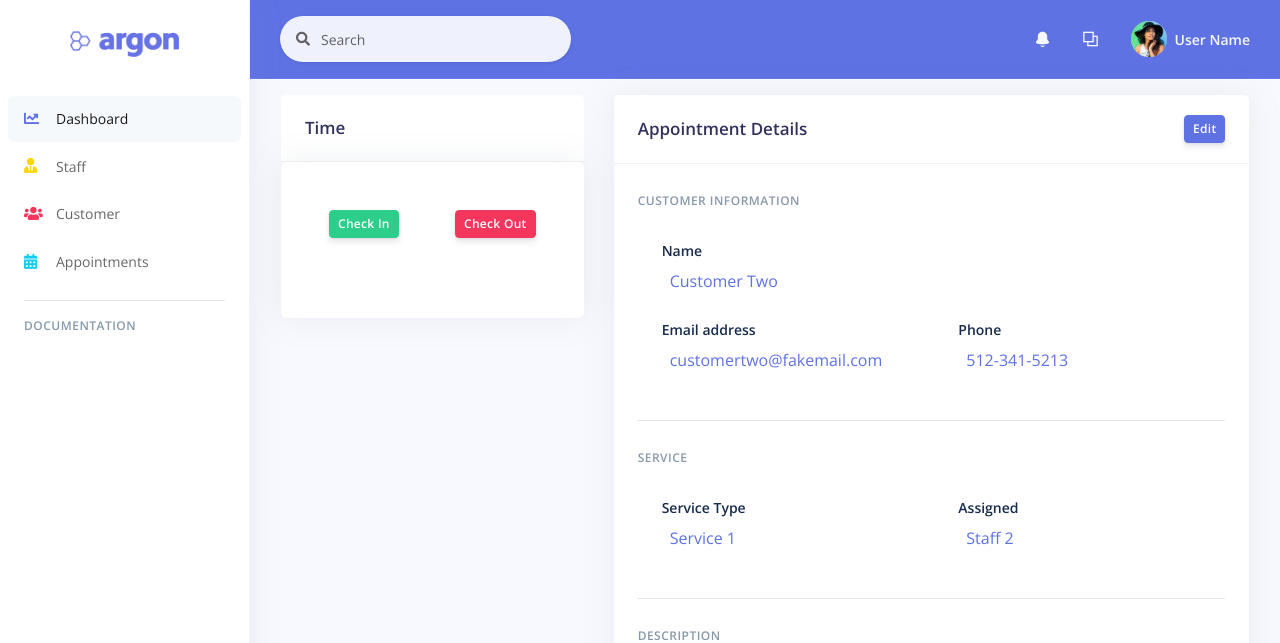
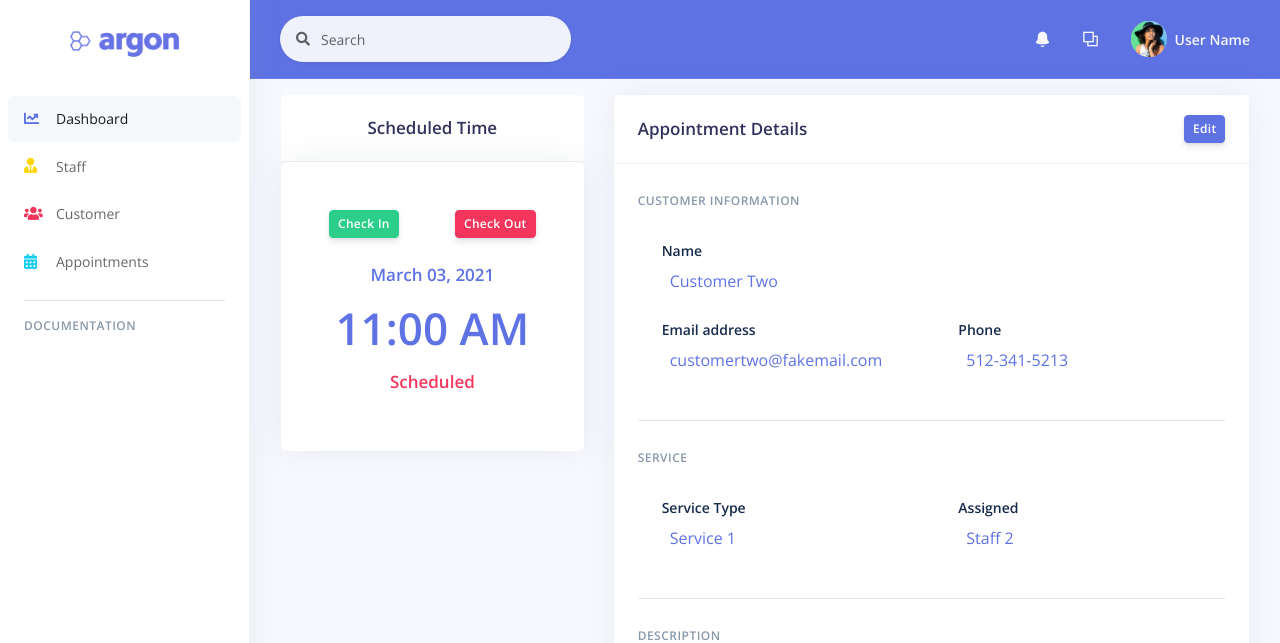
Before and after one commit to hbuiOnline/AMS, a Django app: page /appointment/3 in a window 1280 px wide. Shown: the top 643 px of the page. Run offline with Django 3.2, Linux system fonts and the light colour scheme; data comes from the database, SQL or seed files in the repository; both versions use the stored data as it was after the commit; some libraries are stand-ins or nearby versions.

Commit message:
Edit tables + Finished Datetime Input

```diff
--- a/app/forms.py
+++ b/app/forms.py
@@ -6,10 +6,11 @@ class AppointmentForm(ModelForm):
     class Meta:
         model = Appointment
         # fields = '__all__'
-        fields = ['customer', 'assigned', 'service', 'note']
+        fields = ['customer', 'date', 'time', 'assigned', 'service', 'note']
 
         widgets = {
-            # 'datetime': forms.DateTimeInput(attrs={'class': 'form-control'}),
+            'date': forms.DateInput(attrs={'class':'form-control'}),
+            'time': forms.Select(attrs={'class': 'form-control'}),
             'assigned': forms.Select(attrs={'class': 'form-control'}),
             'customer': forms.Select(attrs={'class': 'form-control'}),
             'service': forms.Select(attrs={'class': 'form-control'}),
--- a/app/models.py
+++ b/app/models.py
@@ -1,4 +1,5 @@
 from django.db import models
+from datetime import datetime, date
 
 # Create your models here.
 # Create class that represent our database
@@ -7,7 +8,7 @@ class Customer(models.Model):
     name = models.CharField(max_length=200, null=True) #null=true will let insert into table without filling out all the fields
     phone = models.CharField(max_length=200, null=True)
     email = models.CharField(max_length=200, null=True)
-    date_created = models.DateTimeField(auto_now_add=True) #Auto create/insert time whenever there is created instance in the Customer table
+    date_created = models.DateTimeField(auto_now_add=True) #Auto create/insert time whenever there is created instance in the Customer table, auto_now: for update, auto_now_add: for create
 
     def __str__(self):
         return self.name
@@ -39,7 +40,20 @@ class Appointment(models.Model):
         ('Completed', 'Completed'),
     )
 
-    # datetime =
+    TIME = (
+        ('9:00 AM', '9:00 AM'),
+        ('10:00 AM', '10:00 AM'),
+        ('11:00 AM', '11:00 AM'),
+        ('12:00 PM', '12:00 PM'),
+        ('1:00 PM', '1:00 PM'),
+        ('2:00 PM', '2:00 PM'),
+        ('3:00 PM', '3:00 PM'),
+        ('4:00 PM', '4:00 PM'),
+    )
+
+    date_created = models.DateTimeField(auto_now_add=True)
+    date = models.DateTimeField(auto_now=False, auto_now_add=False)
+    time = models.CharField(max_length=10, choices=TIME)
     assigned = models.ForeignKey(Staff, null=True, on_delete=models.SET_NULL)
     customer = models.ForeignKey(Customer, null=True, on_delete=models.SET_NULL)
     service = models.ForeignKey(Service, null=True, on_delete=models.SET_NULL)
--- a/app/templates/app/appmt_form.html
+++ b/app/templates/app/appmt_form.html
@@ -29,8 +29,4 @@
 </div>
 
 
-
-
-
-
 {% endblock %}
--- a/app/templates/app/appointment.html
+++ b/app/templates/app/appointment.html
@@ -5,20 +5,34 @@
 
 <div class="row m-3">
     <div class="col-md-4">
-        <div class="card-header text-left">
-            <h3 class="mb-0">Time</h3>
+        <div class="card-header text-center">
+            <h3 class="mb-0">Scheduled Time</h3>
         </div>
         <div class="card card-body">
           <div class="card-header text-center border-0 pt-8 pt-md-4 pb-0 pb-md-4">
             <div class="d-flex justify-content-between">
-              <a href="#" class="btn btn-sm btn-success  mr-4 ">Check In</a>
+              <a href="#" class="btn btn-sm btn-success mr-4 ">Check In</a>
               <a href="#" class="btn btn-sm btn-danger float-right">Check Out</a>
             </div>
           </div>
           <div class="card-body pt-0">
             <div class="text-center">
+              <h3 class="display-5 text-primary">{{appointment.date|date:"F d, Y"}}</h3>
+             </div>
+            <div class="text-center">
              <h1 class="display-2 text-primary">{{appointment.time}}</h1>
             </div>
+
+            <div class="text-center">
+              {% if appointment.status == 'Scheduled' %}
+              <h3 class="display-5 text-danger">{{appointment.status}}</h3>
+              {% elif appointment.status == 'Pending' %}
+              <h3 class="display-5 text-success">{{appointment.status}}</h3>
+              {% elif appointment.status == 'Completed' %}
+              <h3 class="display-5 text-primary">{{appointment.status}}</h3>
+              {% endif %}
+            </div>
+
           </div>
         </div>
       </div>
--- a/app/templates/app/customer.html
+++ b/app/templates/app/customer.html
@@ -83,7 +83,6 @@
                                   <span class="d-none d-md-block">Create</span>
                                   <span class="d-md-none">M</span>
                                 </a>
-
                             </ul>
                           </div>
                     </div>
@@ -121,7 +120,7 @@
                                 <td>
                                   <span class="badge badge-dot mr-4">
                                     <i class="bg-warning"></i>
-                                    <span class="status"></span>
+                                    <span class="status">{{appointment.time}}</span>
                                   </span>
                                 </td>
                                 <td><i class="fas fa-arrow-up text-success mr-3"></i>{{appointment.assigned}}</td>
--- a/app/templates/app/main.html
+++ b/app/templates/app/main.html
@@ -26,6 +26,11 @@ within the page  -->
 
     <!-- Custom styles for this page -->
     <link href="{% static '/vendor/datatables/dataTables.bootstrap4.min.css' %}" rel="stylesheet">
+
+
+    <!-- XDSoft DateTimePicker -->
+  <link rel="stylesheet" href="https://cdnjs.cloudflare.com/ajax/libs/jquery-datetimepicker/2.5.20/jquery.datetimepicker.min.css" integrity="sha256-DOS9W6NR+NFe1fUhEE0PGKY/fubbUCnOfTje2JMDw3Y=" crossorigin="anonymous" />
+  <script src="https://cdnjs.cloudflare.com/ajax/libs/jquery-datetimepicker/2.5.20/jquery.datetimepicker.full.min.js" integrity="sha256-FEqEelWI3WouFOo2VWP/uJfs1y8KJ++FLh2Lbqc8SJk=" crossorigin="anonymous"></script>
 </head>
 
 <body>
```
Also changed, not shown: app/templates/app/appointments.html (+14 -1 lines), app/templates/app/staff.html (+5 -5 lines), app/migrations/0009_auto_20210303_2242.py (added), app/migrations/0010_appointment_time.py (added), app/migrations/0011_auto_20210303_2350.py (added), app/migrations/0012_auto_20210303_2351.py (added), db.sqlite3.
